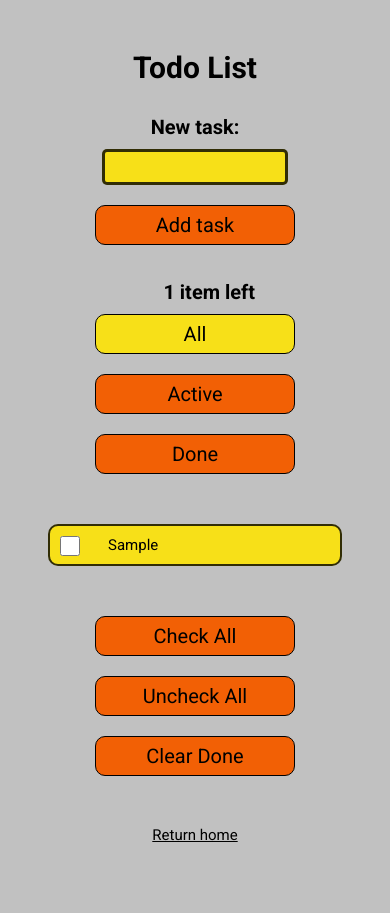
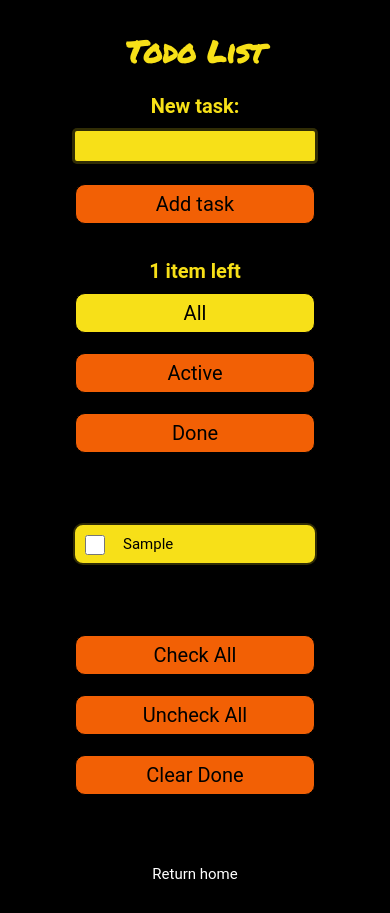
Before and after one commit to radimpopp/popp-ita-2022, a React (Create React App) app: page /todo-list in a window 390 px wide. Both pictures are taken after typing "Sample" into the empty fields and a click on the button "Add task". Built offline with nearby package versions, Linux system fonts and the light colour scheme; no server answers.

Commit message:
mortgage table without responsiveness and restyle

```diff
--- a/public/index.html
+++ b/public/index.html
@@ -9,7 +9,7 @@
     <link rel="preconnect" href="https://fonts.googleapis.com" />
     <link rel="preconnect" href="https://fonts.gstatic.com" crossorigin />
     <link
-      href="https://fonts.googleapis.com/css2?family=Roboto:wght@300;400;500;700&display=swap"
+      href="https://fonts.googleapis.com/css2?family=Permanent+Marker&family=Quicksand:wght@300;400;500;600;700&display=swap"
       rel="stylesheet"
     />
     <title>JavaScript</title>
--- a/src/components/MainHeading.tsx
+++ b/src/components/MainHeading.tsx
@@ -29,4 +29,6 @@ export const H1_MainHeadingYellow = styled.h1`
   color: ${theme.color.yellowBright};
   font-size: ${theme.fontSize.large};
   padding-top: ${theme.spacing.large};
+  font-family: 'Permanent Marker', cursive;
+  text-align: center;
 `
--- a/src/components/input.tsx
+++ b/src/components/input.tsx
@@ -19,12 +19,13 @@ export const Input_Input = styled.input`
     margin: 0;
   }
   ${theme.mediaQueries.tablet} {
-    width: 80%;
+    width: 45vw;
     ::-webkit-input-placeholder {
       color: transparent;
     }
   }
   ${theme.mediaQueries.phone} {
+    width: 220px;
     margin: unset;
     margin: ${theme.spacing.small} 0 ${theme.spacing.medium} 0;
   }
--- a/src/hackertyper/Hackertyper.tsx
+++ b/src/hackertyper/Hackertyper.tsx
@@ -1,3 +1,4 @@
+import { H1_MainHeadingYellow } from '../components/MainHeading'
 import { Helmet, HelmetProvider } from 'react-helmet-async'
 import { P_BodyTextWhiteEdition } from '../components/BodyText'
 import { RouterLink } from '../components/RouterLink'
@@ -40,6 +41,7 @@ export const HackerTyper = () => {
             content='Do you want to become a hacker? This app is a good start!'
           />
         </Helmet>
+        <H1_MainHeadingYellow>HackerTyper</H1_MainHeadingYellow>
         {accessAlertMessage ? (
           <div>
             {accessAlertMessage === 'ACCESS DENIED!!!' ? (
@@ -82,7 +84,8 @@ const Div_HackerContainer = styled.div`
 
 const Textarea_HackerArea = styled.textarea`
   width: 90%;
-  height: 65%;
+  height: 68%;
+  margin-top: ${theme.spacing.large};
   padding: ${theme.spacing.large};
   background: ${theme.color.black};
   color: #03a062;
--- a/src/pages/CounterApp.tsx
+++ b/src/pages/CounterApp.tsx
@@ -1,8 +1,9 @@
 import { Button_Button } from '../components/Button'
-import { H1_MainHeading } from '../components/MainHeading'
+import { H1_MainHeadingYellow } from '../components/MainHeading'
 import { Helmet, HelmetProvider } from 'react-helmet-async'
-import { P_BodyText } from '../components/BodyText'
+import { P_BodyTextWhiteEdition } from '../components/BodyText'
 import { RouterLink } from '../components/RouterLink'
+import { theme } from '../helpers/themes'
 import { urls } from '../helpers/urls'
 import React from 'react'
 import styled from 'styled-components'
@@ -30,7 +31,8 @@ export class CounterApp extends React.Component<Props, State> {
               content='CounterApp - a good helper for anyone who cannot count to one!'
             />
           </Helmet>
-          <H1_MainHeading>{this.state.counter}</H1_MainHeading>
+          <H1_MainHeadingYellow>Counter App</H1_MainHeadingYellow>
+          <H1_MainHeadingYellowCounter>{this.state.counter}</H1_MainHeadingYellowCounter>
           <Button_Button
             onClick={() => {
               this.setState({
@@ -50,7 +52,7 @@ export class CounterApp extends React.Component<Props, State> {
             +
           </Button_Button>
           <RouterLink to={urls.homeUrl}>
-            <P_BodyText>Return home</P_BodyText>
+            <P_BodyTextWhiteEdition>Return home</P_BodyTextWhiteEdition>
           </RouterLink>
         </Div_StyledCounterApp>
       </HelmetProvider>
@@ -65,4 +67,11 @@ const Div_StyledCounterApp = styled.div`
   justify-content: center;
   align-items: center;
   flex-direction: column;
+  background-color: ${theme.color.black};
 `
+
+const H1_MainHeadingYellowCounter = styled(H1_MainHeadingYellow)`
+  font-family: 'Roboto', sans-serif;
+  font-size: 4rem;
+  padding-bottom: ${theme.spacing.large};
+`
--- a/src/pages/GetUserData.tsx
+++ b/src/pages/GetUserData.tsx
@@ -1,8 +1,10 @@
 import { H1_MainHeadingYellow } from '../components/MainHeading'
 import { Input_Input } from '../components/input'
 import { P_BodyTextWhiteEdition } from '../components/BodyText'
+import { RouterLink } from '../components/RouterLink'
 import { serviceLayers } from '../helpers/serviceLayers'
 import { theme } from '../helpers/themes'
+import { urls } from '../helpers/urls'
 import React, { useState } from 'react'
 import styled from 'styled-components'
 
@@ -47,7 +49,7 @@ export const GetUserData = () => {
       </Form_Styled>
       {loading && <P_BodyTextWhite>Loading...</P_BodyTextWhite>}
       {err && <P_BodyTextWhite>Data unavailable</P_BodyTextWhite>}
-      {userData.length >= 0 ? (
+      {userData.length > 0 && (
         <div>
           <Div_GridTitles>
             <P_BodyTextWhite>User ID</P_BodyTextWhite>
@@ -64,9 +66,10 @@ export const GetUserData = () => {
             </Div_Grid>
           ))}
         </div>
-      ) : (
-        ''
       )}
+      <RouterLink to={urls.homeUrl}>
+        <P_BodyTextWhiteEdition>Return home</P_BodyTextWhiteEdition>
+      </RouterLink>
     </Div_BackendContainer>
   )
 }
--- a/src/todolist/Task.tsx
+++ b/src/todolist/Task.tsx
@@ -48,9 +48,7 @@ const Div_TaskContainer = styled.div`
   position: relative;
   display: flex;
   justify-content: center;
-  align-items: center;
-  flex-direction: column;
-  width: 1000px;
+  width: 900px;
   border: ${theme.spacing.borderSmall} solid ${theme.color.blackBoxShadow};
   border-radius: 10px;
   margin: ${theme.spacing.small};
@@ -58,7 +56,10 @@ const Div_TaskContainer = styled.div`
     opacity: 1;
   }
   ${theme.mediaQueries.tablet} {
-    width: 100%;
+    width: 78vw;
+  }
+  ${theme.mediaQueries.phone} {
+    width: 240px;
   }
 `
 
--- a/src/todolist/TodoList.tsx
+++ b/src/todolist/TodoList.tsx
@@ -1,9 +1,9 @@
-import { H1_MainHeading } from '../components/MainHeading'
+import { H1_MainHeadingYellow } from '../components/MainHeading'
 import { H2_SubHeading } from '../components/SubHeading'
 import { Helmet, HelmetProvider } from 'react-helmet-async'
 import { Input_Input } from '../components/input'
 import { Item } from '../todolist/Task'
-import { P_BodyText } from '../components/BodyText'
+import { P_BodyTextWhiteEdition } from '../components/BodyText'
 import { RouterLink } from '../components/RouterLink'
 import { buttonStyles } from '../components/Button'
 import { createId } from '../helpers/utils'
@@ -83,7 +83,7 @@ const TodoList = () => {
           <title>Radim Popp/Todo List</title>
           <meta name='Description' content='Todo List app' />
         </Helmet>
-        <H1_MainHeading>Todo List</H1_MainHeading>
+        <H1_MainHeadingYellow>Todo List</H1_MainHeadingYellow>
         <form
           onSubmit={e => {
             e.preventDefault()
@@ -121,6 +121,8 @@ const TodoList = () => {
         ) : (
           ''
         )}
+        {data.tasks.length > 0 && (
+          <div>
             <Div_FilterButtonContainer>
               {data.tasksLeftCounter >= 1 ? (
                 <H2_ItemsLeftHeading>
@@ -131,6 +133,7 @@ const TodoList = () => {
               ) : (
                 ''
               )}
+
               <Button_FilterButton
                 onClick={() => data.setFilter('all')}
                 aria-pressed={data.filter === 'all'}
@@ -150,18 +153,24 @@ const TodoList = () => {
                 Done
               </Button_FilterButton>
             </Div_FilterButtonContainer>
+            <Div_ItemContainer>
               {data.tasks.filter(filterMap[data.filter]).map(task => (
                 <Item key={task.id} task={task} />
               ))}
+            </Div_ItemContainer>
             <Div_FilterButtonContainer>
               <Button_FilterButton onClick={() => data.checkedAll()}>Check All</Button_FilterButton>
-          <Button_FilterButton onClick={() => data.uncheckedAll()}>Uncheck All</Button_FilterButton>
+              <Button_FilterButton onClick={() => data.uncheckedAll()}>
+                Uncheck All
+              </Button_FilterButton>
               <Button_FilterButton onClick={() => data.deleteAllChecked()}>
                 Clear Done
               </Button_FilterButton>
             </Div_FilterButtonContainer>
+          </div>
+        )}
         <RouterLink to={urls.homeUrl}>
-          <P_BodyText>Return home</P_BodyText>
+          <P_BodyTextWhiteEdition>Return home</P_BodyTextWhiteEdition>
         </RouterLink>
       </Div_TodoContainer>
     </HelmetProvider>
@@ -169,15 +178,17 @@ const TodoList = () => {
 }
 
 const Div_TodoContainer = styled.div`
-  padding: ${theme.spacing.extraLarge};
+  max-width: 100vw;
+  min-height: 100vh;
   display: flex;
   justify-content: center;
   align-items: center;
   flex-direction: column;
+  background-color: ${theme.color.black};
 `
 
 const Div_InputContainer = styled.div`
-  padding: ${theme.spacing.small} 0 ${theme.spacing.extraSmall} 0;
+  padding: ${theme.spacing.medium} 0 ${theme.spacing.extraSmall} 0;
   display: flex;
   align-items: center;
   ${theme.mediaQueries.phone} {
@@ -191,8 +202,9 @@ const Div_FilterButtonContainer = styled.div`
   align-items: center;
   padding-top: ${theme.spacing.large};
   padding-bottom: ${theme.spacing.large};
+  background-color: ${theme.color.black};
   ${theme.mediaQueries.tablet} {
-    width: 80%;
+    width: 80vw;
   }
   ${theme.mediaQueries.phone} {
     flex-direction: column;
@@ -202,11 +214,15 @@ const Div_FilterButtonContainer = styled.div`
 const H2_FormHeading = styled(H2_SubHeading)`
   white-space: nowrap;
   padding-bottom: unset;
+  color: ${theme.color.yellowBright};
 `
 
 const H2_ItemsLeftHeading = styled(H2_FormHeading)`
   text-align: right;
   width: 120px;
+  ${theme.mediaQueries.phone} {
+    text-align: center;
+  }
 `
 
 const H2_ErrorHeading = styled(H2_FormHeading)`
@@ -219,21 +235,36 @@ const H2_ErrorHeading = styled(H2_FormHeading)`
 `
 const Button_TodoButton = styled.button`
   ${buttonStyles}
-  width: 200px;
+  width: 240px;
   height: 40px;
   border-radius: 10px;
   margin-left: ${theme.spacing.medium};
+  ${theme.mediaQueries.tablet} {
+    width: 20vw;
+  }
   ${theme.mediaQueries.phone} {
+    width: 240px;
     margin: unset;
   }
 `
 
 const Button_FilterButton = styled.button`
   ${buttonStyles}
-  width: 200px;
+  width: 240px;
   height: 40px;
   border-radius: 10px;
   &[aria-pressed='true'] {
     background-color: ${theme.color.yellowBright};
   }
 `
+
+const Div_ItemContainer = styled.div`
+  display: flex;
+  flex-direction: column;
+  align-items: center;
+  padding-top: ${theme.spacing.medium};
+  padding-bottom: ${theme.spacing.medium};
+  ${theme.mediaQueries.tablet} {
+    width: 80vw;
+  }
+`
```
Also changed, not shown: src/pages/MortgageCalculator.tsx (+94 -33 lines). Lines whose indentation alone changed are shown as unchanged.
